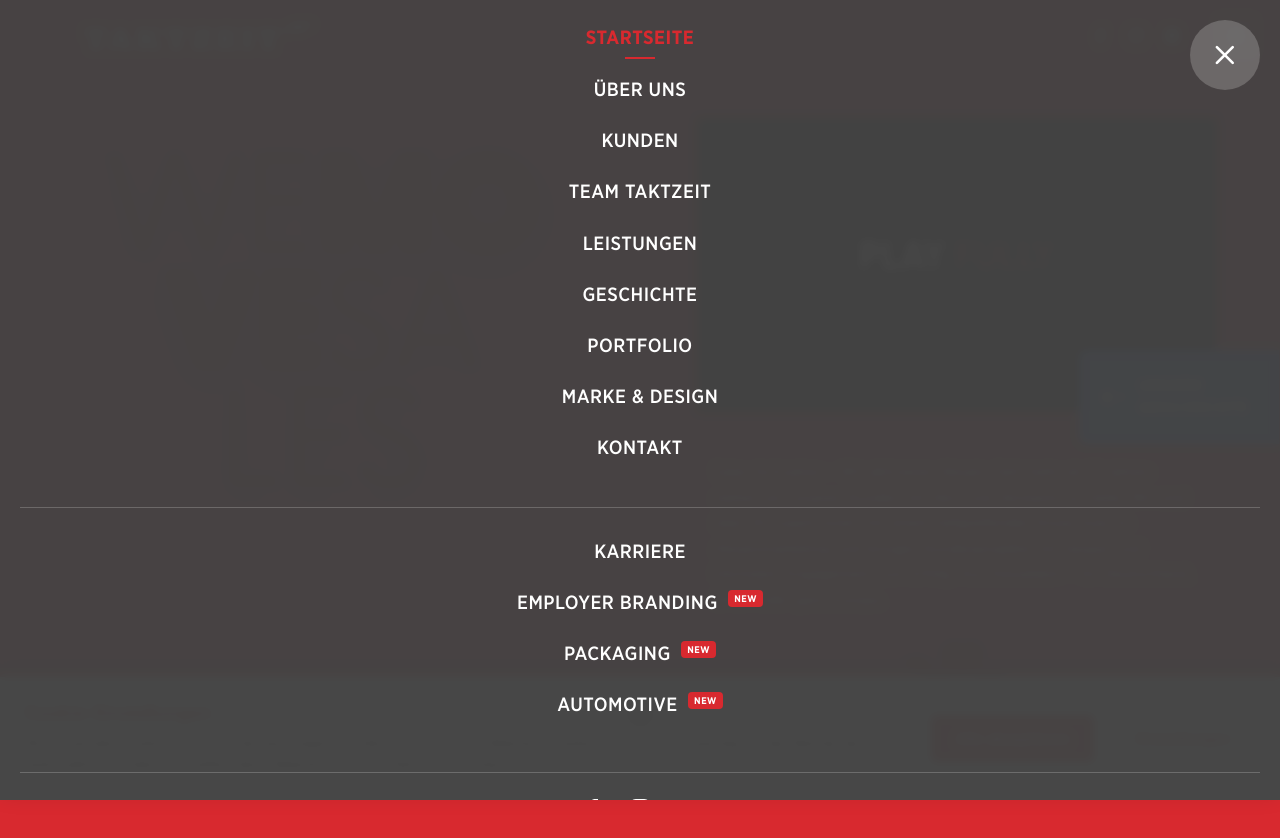
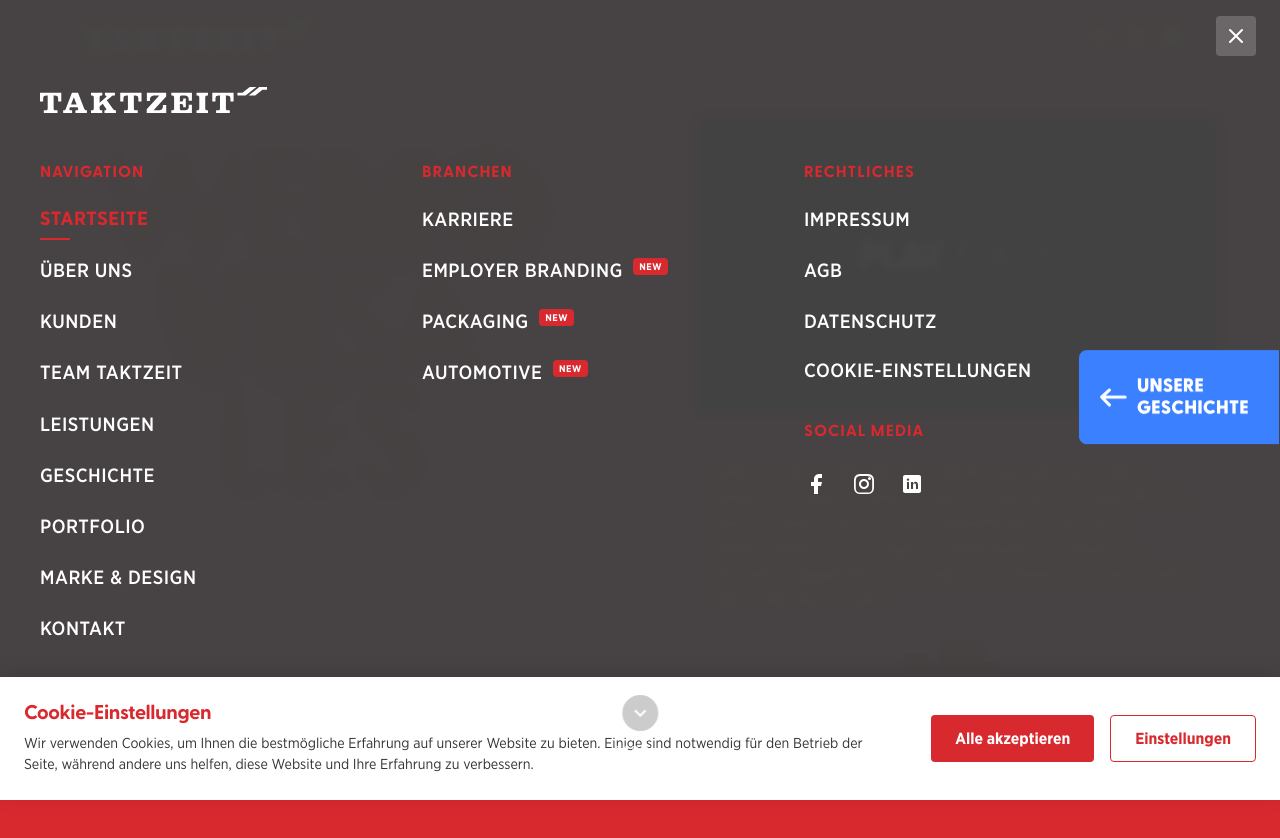
Before and after one commit to felixseeger/tz25, a Vue app: page / in a window 1280 px wide. Both pictures are taken after a click on the button 1236 px from the left and 36 px from the top of the page. Shown: the top 838 px of the page. Built offline with nearby package versions, Linux system fonts and the light colour scheme; a web font is replaced by a local one.

Commit message:
Reorganize main menu navigation into 3 columns with left alignment, logo, and legal links

```diff
--- a/src/assets/scss/components/_navbar.scss
+++ b/src/assets/scss/components/_navbar.scss
@@ -137,10 +137,10 @@
   width: 100%;
   height: 100vh;
   background-color: rgba(#444444, 0.98);
-  z-index: $z-index-menu-overlay; /* Higher than all UI elements */
+  z-index: 5;
   display: flex;
-  align-items: center;
-  justify-content: center;
+  align-items: flex-start; /* Changed from center to flex-start */
+  justify-content: flex-start; /* Changed from center to flex-start */
   opacity: 0;
   visibility: hidden;
   transition: opacity 0.3s ease-in-out, visibility 0.3s ease-in-out;
@@ -152,73 +152,110 @@
     visibility: visible;
   }
 
-  &__close {
-    position: absolute;
-    top: 20px;
-    right: 20px;
-    background-color: rgba(255, 255, 255, 0.2);
+  &__content {
+    padding: 80px 40px 40px; /* Increased left padding */
+    width: 100%;
+    max-width: 100%;
 
-    width: 70px;
-    height: 70px;
-    border-radius: 50%;
-    display: flex;
-    align-items: center;
-    justify-content: center;
-    cursor: pointer;
-    transition: all 0.3s ease;
-    z-index: calc($z-index-menu-overlay + 1); /* One level higher than menu-overlay */
-
-    &:hover {
-      background-color: rgba(255, 255, 255, 0.3);
-      transform: scale(1.05);
-    }
-
-    svg {
-      width: 50px;
-      height: 50px;
-      stroke-width: 3px; /* Make the X thicker */
+    /* Responsive styles for mobile */
+    @media (max-width: $breakpoint-md) {
+      padding: 80px 20px 40px;
     }
   }
 
-  &__content {
-    padding: 80px 20px 40px;
-    width: 100%;
-    max-width: 100%;
+  &__logo {
+    display: block;
+    margin-bottom: 40px;
+    text-align: left;
+
+    img {
+      width: 350px;
+      height: 40px;
+      transition: transform 0.3s ease;
+      transform: scale(.65);
+      transform-origin: left center; /* Ensure scaling happens from the left */
+
+      &:hover {
+        transform: scale(0.75);
+      }
+
+      /* Responsive styles for mobile */
+      @media (max-width: $breakpoint-sm) {
+        width: 280px;
+        height: 32px;
+      }
+    }
+
+    /* Responsive styles for mobile */
+    @media (max-width: $breakpoint-md) {
+      margin-bottom: 30px;
+    }
   }
 
   &__nav {
     display: flex;
-    flex-direction: column;
-    gap: 1.5rem;
-    text-align: center;
-    align-items: center;
-    justify-content: center;
+    flex-direction: row; /* Changed from column to row */
+    flex-wrap: wrap; /* Allow wrapping on smaller screens */
+    gap: 2rem;
+    text-align: left; /* Changed from center to left */
+    align-items: flex-start; /* Changed from center to flex-start */
+    justify-content: flex-start; /* Changed from center to flex-start */
+
+    /* Responsive styles for mobile */
+    @media (max-width: $breakpoint-md) {
+      flex-direction: column;
+      gap: 1rem;
+    }
+  }
+
+  &__column {
+    flex: 1;
+    min-width: 250px; /* Ensure columns have a minimum width */
+    max-width: 350px; /* Limit maximum width for better readability */
+    margin-bottom: 2rem;
+
+    /* Responsive styles for mobile */
+    @media (max-width: $breakpoint-md) {
+      min-width: 100%;
+      max-width: 100%;
+      margin-bottom: 1.5rem;
+    }
+  }
+
+  &__column-title {
+    font-size: 1rem;
+    font-weight: 700;
+    margin-bottom: 1rem;
+    color: $primary-color;
+    letter-spacing: 1px;
+    text-align: left;
   }
 
   &__section {
     display: flex;
     flex-direction: column;
     gap: 0.8rem;
-    align-items: center;
+    align-items: flex-start; /* Changed from center to flex-start */
     width: 100%;
+    margin-bottom: 2rem;
 
     &--pages {
-      margin-top: 1rem;
-      padding-top: 1.5rem;
-      border-top: 1px solid rgba($text-color, 0.2);
+      margin-top: 0; /* Removed top margin */
+      padding-top: 0; /* Removed top padding */
+      border-top: none; /* Removed border */
     }
 
     &--social {
-      margin-top: 1.5rem;
-      padding-top: 1.5rem;
-      border-top: 1px solid rgba($text-color, 0.2);
+      margin-top: 0; /* Removed top margin */
+      padding-top: 0; /* Removed top padding */
+      border-top: none; /* Removed border */
     }
   }
 
   &__social {
     display: flex;
     gap: 1.5rem;
-    justify-content: center;
+    justify-content: flex-start; /* Changed from center to flex-start */
 
     &-link {
       display: flex;
@@ -257,21 +294,31 @@
     padding: 0.3rem 0;
     letter-spacing: 0.5px;
     position: relative;
+    text-align: left; /* Ensure text is left-aligned */
+    display: block; /* Make links block-level for better alignment */
+    width: 100%; /* Take full width of container */
+    background: none; /* For button elements */
+    border: none; /* For button elements */
+    cursor: pointer; /* For button elements */
 
     &:after {
       content: '';
       position: absolute;
       bottom: -2px;
-      left: 50%;
+      left: 0; /* Changed from 50% to 0 for left alignment */
       width: 0;
       height: 2px;
       background-color: $primary-color;
-      transition: width 0.3s ease, left 0.3s ease;
+      transition: width 0.3s ease;
     }
 
     &:hover {
       color: darken($text-color, 15%);
       transform: translateY(-2px);
+
+      &:after {
+        width: 30px; /* Show underline on hover */
+      }
     }
 
     &:focus {
@@ -291,8 +338,14 @@
 
       &:after {
         width: 30px;
-        left: calc(50% - 15px);
+        left: 0; /* Changed from calc(50% - 15px) to 0 for left alignment */
       }
+    }
+
+    /* Style for cookie settings button */
+    &.menu-overlay__cookie-button {
+      text-align: left;
+      padding-left: 0;
     }
 
     .new-tag {
--- a/src/components/navigation/NavBar.vue
+++ b/src/components/navigation/NavBar.vue
@@ -41,24 +41,20 @@
       </div>
     </div>
 
-  </nav>
+    <!-- Menu Overlay -->
+    <div class="menu-overlay" :class="{ 'is-active': menuOpen }">
+      <div class="menu-overlay__content">
+        <!-- Logo at the top left -->
+        <div class="menu-overlay__logo">
+          <router-link to="/" @click="closeMenu">
+            <img src="../../assets/images/logo.svg" alt="TAKTZEIT Logo" />
+          </router-link>
+        </div>
 
-  <!-- Menu Overlay (moved outside the navbar to be a direct child of body) -->
-  <Teleport to="body">
-    <div class="menu-overlay" :class="{ 'is-active': menuOpen }">
-      <button
-        class="menu-overlay__close"
-        @click="closeMenu"
-        aria-label="Close menu"
-      >
-        <svg width="24" height="24" viewBox="0 0 24 24" fill="none" xmlns="http://www.w3.org/2000/svg">
-          <path d="M18 6L6 18" stroke="#FFFFFF" stroke-width="2" stroke-linecap="round" stroke-linejoin="round"/>
-          <path d="M6 6L18 18" stroke="#FFFFFF" stroke-width="2" stroke-linecap="round" stroke-linejoin="round"/>
-        </svg>
-      </button>
-      <div class="menu-overlay__content">
         <nav class="menu-overlay__nav">
-          <!-- Home page sections -->
+          <!-- Column 1: Main Sections -->
+          <div class="menu-overlay__column">
+            <h3 class="menu-overlay__column-title">NAVIGATION</h3>
             <div class="menu-overlay__section">
               <a href="#hero" class="menu-overlay__link" @click.prevent="navigateToSection('hero')" :class="{ 'active': isActiveSection('hero') }">STARTSEITE</a>
               <a href="#journey" class="menu-overlay__link" @click.prevent="navigateToSection('journey')" :class="{ 'active': isActiveSection('journey') }">ÜBER UNS</a>
@@ -70,9 +66,12 @@
               <a href="#brand" class="menu-overlay__link" @click.prevent="navigateToSection('brand')" :class="{ 'active': isActiveSection('brand') }">MARKE & DESIGN</a>
               <a href="#contact" class="menu-overlay__link" @click.prevent="navigateToSection('contact')" :class="{ 'active': isActiveSection('contact') }">KONTAKT</a>
             </div>
+          </div>
 
-          <!-- Separate pages -->
-          <div class="menu-overlay__section menu-overlay__section--pages">
+          <!-- Column 2: Separate Pages -->
+          <div class="menu-overlay__column">
+            <h3 class="menu-overlay__column-title">BRANCHEN</h3>
+            <div class="menu-overlay__section">
               <router-link to="/karriere" class="menu-overlay__link" @click="closeMenu">KARRIERE</router-link>
               <router-link to="/employer-branding" class="menu-overlay__link" @click="closeMenu">
                 EMPLOYER BRANDING <span class="new-tag">NEW</span>
@@ -84,9 +83,21 @@
                 AUTOMOTIVE <span class="new-tag">NEW</span>
               </router-link>
             </div>
+          </div>
 
-          <!-- Social Media Icons for Mobile Menu -->
+          <!-- Column 3: Legal Links and Social Media -->
+          <div class="menu-overlay__column">
+            <h3 class="menu-overlay__column-title">RECHTLICHES</h3>
+            <div class="menu-overlay__section">
+              <router-link to="/impressum" class="menu-overlay__link" @click="closeMenu">IMPRESSUM</router-link>
+              <router-link to="/agb" class="menu-overlay__link" @click="closeMenu">AGB</router-link>
+              <router-link to="/datenschutz" class="menu-overlay__link" @click="closeMenu">DATENSCHUTZ</router-link>
+              <button class="menu-overlay__link menu-overlay__cookie-button" @click="openCookieSettings">COOKIE-EINSTELLUNGEN</button>
+            </div>
+
+            <!-- Social Media Icons -->
             <div class="menu-overlay__section menu-overlay__section--social">
+              <h3 class="menu-overlay__column-title">SOCIAL MEDIA</h3>
               <div class="menu-overlay__social">
                 <a href="https://www.facebook.com/taktzeit" target="_blank" rel="noopener" class="menu-overlay__social-link">
                   <img src="@/assets/images/facebook.svg" alt="Facebook" />
@@ -99,10 +110,11 @@
                 </a>
               </div>
             </div>
+          </div>
         </nav>
       </div>
     </div>
-  </Teleport>
+  </nav>
 </template>
 
 <script>
@@ -171,6 +183,15 @@ export default {
       navigateToHomeSection(sectionId, { closeMenu })
     }
 
+    // Function to open cookie settings
+    const openCookieSettings = () => {
+      // Create and dispatch a custom event that the CookieBanner will listen for
+      const event = new CustomEvent('open-cookie-settings');
+      document.dispatchEvent(event);
+      console.log('Cookie settings button clicked from menu');
+      closeMenu();
+    }
+
     // Lifecycle hooks
     onMounted(() => {
       window.addEventListener('resize', handleResize)
@@ -193,7 +214,8 @@ export default {
       isActiveSection,
       toggleMenu,
       closeMenu,
-      navigateToSection
+      navigateToSection,
+      openCookieSettings
     }
   }
 }
```
Lines whose indentation alone changed are shown as unchanged.
